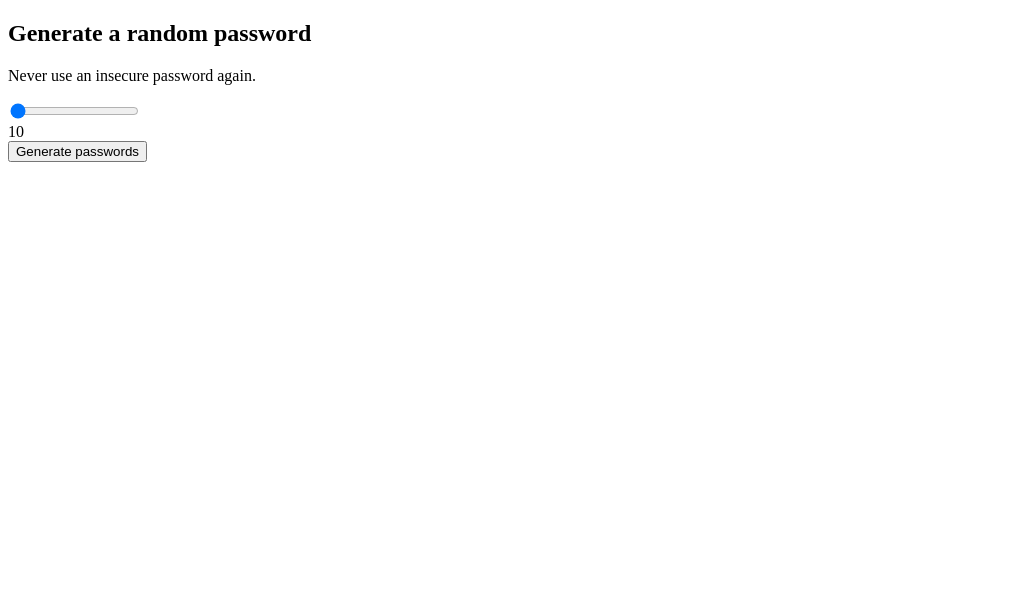
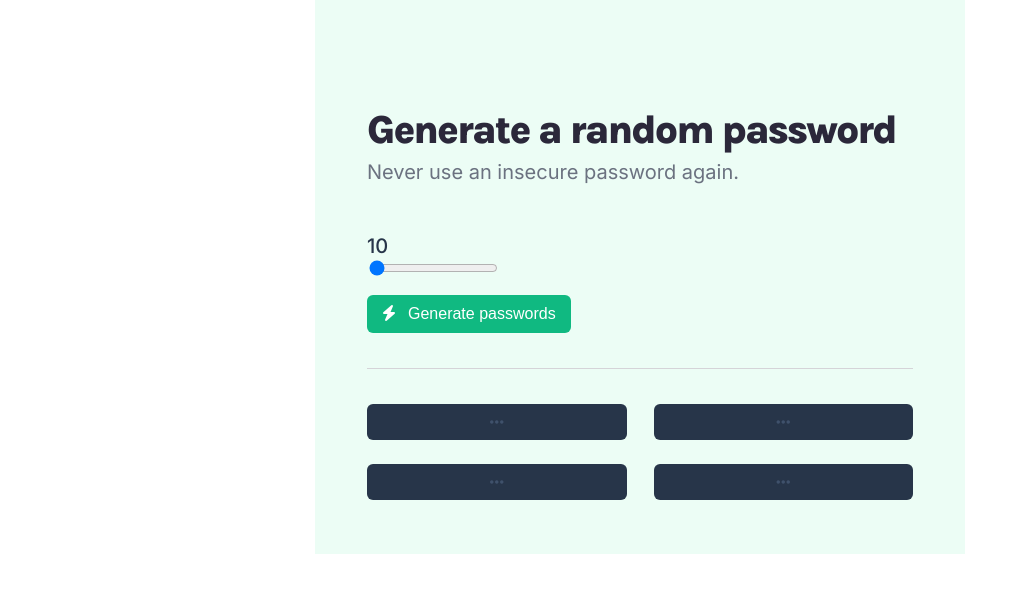
Before and after one commit to sanabriadiego/password-generator, a plain HTML site: page index.html in a window 1280 px wide. Shown: the whole page, without its empty margins (0-1020 px from the left). Drawn offline with Linux system fonts and the light colour scheme.

Commit message:
Style
Added CSS to the project.

```diff
--- /dev/null
+++ b/css/style.css
@@ -0,0 +1,92 @@
+*{
+    box-sizing: border-box;
+}
+
+body{
+    margin: 0;
+    font-family: 'Inter', sans-serif;
+}
+
+main{
+    max-width: 650px;
+    margin: 0 auto;
+    padding: 54px 52px;
+    background-color: #ECFDF5;
+}
+
+.section-main{
+    padding-top: 56px;
+    padding-bottom: 35px;
+    border-bottom: 1px solid #D5D4D8;
+}
+
+.section-main-title{
+    font-family: 'Karla', sans-serif;
+    font-weight: 800;
+    font-size: 40px;
+    margin-top: 0;
+    margin-bottom: 10px;
+    line-height: 40px;
+    letter-spacing: -0.05em;
+    color: #2B283A;
+}
+
+.section-main-text{
+    font-weight: 400;
+    font-size: 20px;
+    margin-top: 0;
+    margin-bottom: 50px;
+    color: #6B7280;
+}
+
+.section-main-range-container{
+    margin-bottom: 15px;
+}
+
+.section-main-range-value{
+    font-size: 20px;
+    font-weight: 500;
+    color: #273549;
+}
+
+.section-main-input{
+    cursor: pointer;
+}
+
+.section-main-btn{
+    display: block;
+    font-weight: 500;
+    font-size: 16px;
+    padding: 10px 15px;
+    color: #FFFFFF;
+    background: #10B981;
+    border: none;
+    border-radius: 6px;
+    cursor: pointer;
+}
+
+.fa-bolt{
+    margin-right: 12px;
+}
+
+.section-password{
+    padding-top: 35px;
+    display: grid;
+    grid-template-rows: 1fr 1fr;
+    grid-template-columns: 1fr 1fr;
+    gap: 24px 27px;
+}
+
+.fa-ellipsis{
+    color: #3F516B;
+}
+
+.section-password-box{
+    font-weight: 500;
+    font-size: 16px;
+    padding: 0.5em 1em;
+    color: #5DEF92;
+    background-color: #273549;
+    border-radius: 6px;
+    text-align: center;
+}
--- a/index.html
+++ b/index.html
@@ -4,6 +4,11 @@
     <meta charset="UTF-8">
     <meta http-equiv="X-UA-Compatible" content="IE=edge">
     <meta name="viewport" content="width=device-width, initial-scale=1.0">
+    <link rel="preconnect" href="https://fonts.googleapis.com">
+    <link rel="preconnect" href="https://fonts.gstatic.com" crossorigin>
+    <link href="https://fonts.googleapis.com/css2?family=Inter:wght@400;500&family=Karla:wght@800&display=swap" rel="stylesheet">
+    <script src="https://kit.fontawesome.com/8f173df580.js" crossorigin="anonymous"></script>
+    <link rel="stylesheet" href="./css/style.css">
     <title>Password Generator</title>
 </head>
 <body>
@@ -11,15 +16,17 @@
         <section class="section-main">
             <h1 class="section-main-title">Generate a <span class="light-text">random password</span></h1>
             <p class="section-main-text">Never use an insecure password again.</p>
-            <input id="input-range" type="range" value="10" min="10" max="22">
-            <div id="range-value"></div>
-            <button id="password-btn" class="section-main-btn">Generate passwords</button>
+            <div class="section-main-range-container">
+                <div id="range-value" class="section-main-range-value"></div>
+                <input id="input-range" class="section-main-input" type="range" value="10" min="10" max="22">
+            </div>
+            <button id="password-btn" class="section-main-btn"><i class="fa-solid fa-bolt"></i>Generate passwords</button>
         </section>
         <section class="section-password">
-            <div id="password-box1" class="section-password-box"></div>
-            <div id="password-box2" class="section-password-box"></div>
-            <div id="password-box3" class="section-password-box"></div>
-            <div id="password-box4" class="section-password-box"></div>
+            <div id="password-box1" class="section-password-box"><i class="fa-solid fa-ellipsis"></i></div>
+            <div id="password-box2" class="section-password-box"><i class="fa-solid fa-ellipsis"></i></div>
+            <div id="password-box3" class="section-password-box"><i class="fa-solid fa-ellipsis"></i></div>
+            <div id="password-box4" class="section-password-box"><i class="fa-solid fa-ellipsis"></i></div>
         </section>
     </main>
     <script src="./index.js"></script>
```
